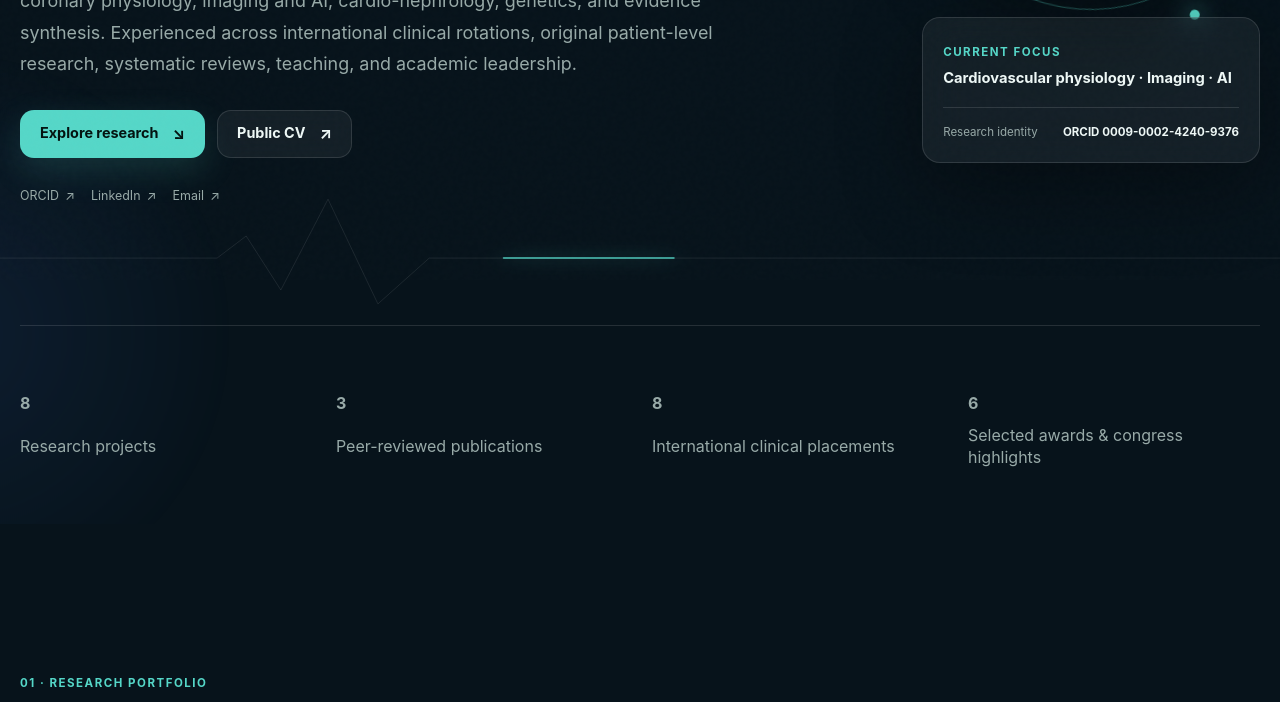
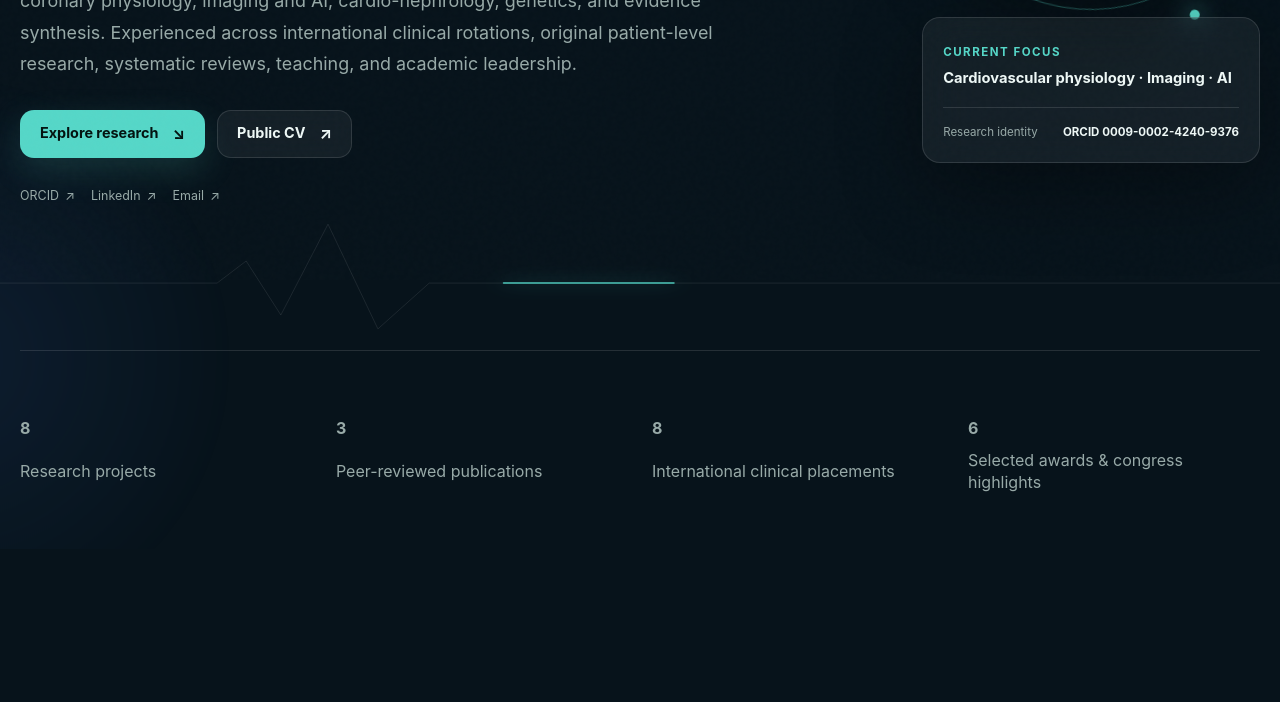
Before and after one commit to mahwisam2003-svg/mahmoud-einieh-portfolio, a website: page index.html in a window 1280 px wide. Shown: the part 520-1222 px from the top of the page. Drawn offline with Linux system fonts and the light colour scheme.

Commit message:
Explicitly move hero metrics lower below ECG

```diff
--- a/styles.css
+++ b/styles.css
@@ -61,7 +61,7 @@ button{color:inherit}
 .mobile-menu a{padding:13px 14px;border-radius:12px;color:var(--muted)}
 .mobile-menu a:hover{background:var(--panel);color:var(--text)}
 .section{position:relative;width:min(calc(100% - 40px),var(--max));margin:0 auto;padding:120px 0}
-.hero{min-height:100svh;padding-top:155px;padding-bottom:55px;display:grid;grid-template-columns:minmax(0,1.42fr) minmax(290px,.58fr);column-gap:75px;align-items:center}
+.hero{min-height:100svh;padding-top:155px;padding-bottom:125px;display:grid;grid-template-columns:minmax(0,1.42fr) minmax(290px,.58fr);column-gap:75px;align-items:center}
 .hero-visual{position:absolute;inset:0 calc((100vw - min(100vw - 40px,var(--max)))/-2);overflow:hidden;z-index:-2}
 .hero-visual:before{content:"";position:absolute;inset:0;background:linear-gradient(180deg,transparent 70%,var(--bg) 100%)}
 .orb{position:absolute;border-radius:50%;filter:blur(6px)}
@@ -102,7 +102,7 @@ h1 em{font-family:Georgia,"Times New Roman",serif;font-weight:400;color:var(--ac
 .profile-card strong{display:block;font-size:.92rem;margin-top:4px}
 .profile-card-row{display:flex;justify-content:space-between;gap:15px;padding-top:16px;border-top:1px solid var(--line);font-size:.72rem;color:var(--muted)}
 .profile-card-row strong{font-size:.72rem;margin:0;color:var(--text);text-align:right}
-.metric-strip{grid-column:1/-1;margin-top:120px;padding-top:28px;border-top:1px solid var(--line);display:grid;grid-template-columns:repeat(4,1fr);gap:24px}
+.metric-strip{grid-column:1/-1;margin-top:75px;padding-top:28px;border-top:1px solid var(--line);display:grid;grid-template-columns:repeat(4,1fr);gap:24px;position:relative;top:70px}
 .metric{display:grid;gap:7px}.metric strong{font-size:clamp(2.6rem,5vw,4.2rem);line-height:1;letter-spacing:-.05em}.metric span{font-size:1rem;line-height:1.35;color:var(--muted)}
 .section-intro{padding-top:145px}
 .section-heading{display:grid;grid-template-columns:1.5fr .65fr;gap:80px;align-items:end;margin-bottom:58px}
@@ -139,5 +139,5 @@ h1 em{font-family:Georgia,"Times New Roman",serif;font-weight:400;color:var(--ac
 .search-dialog{width:min(720px,calc(100% - 28px));border-radius:22px;padding:12px;top:12vh;margin:auto}.search-head{display:flex;align-items:center;gap:8px;border-bottom:1px solid var(--line);padding:4px 4px 12px}.search-head input{flex:1;background:transparent;border:0;outline:0;color:var(--text);font-size:1rem;padding:10px}.search-head kbd{font-size:.62rem;color:var(--muted);border:1px solid var(--line);padding:3px 6px;border-radius:6px}.search-results{max-height:60vh;overflow:auto;padding-top:8px}.search-result{display:block;padding:13px;border-radius:12px;cursor:pointer}.search-result:hover{background:var(--panel)}.search-result strong{display:block;font-size:.9rem}.search-result span{font-size:.7rem;color:var(--muted)}.search-empty{padding:26px;text-align:center;color:var(--muted);font-size:.82rem}
 .reveal{opacity:0;transform:translateY(24px);transition:opacity .75s var(--ease),transform .75s var(--ease)}.reveal.visible{opacity:1;transform:none}.delay-1{transition-delay:.12s}.research-card.reveal:nth-child(2n){transition-delay:.05s}.research-card.reveal:nth-child(3n){transition-delay:.1s}
 @media (prefers-reduced-motion:reduce){html{scroll-behavior:auto}.ecg-pulse,.portrait-ring{animation:none}.reveal{opacity:1;transform:none;transition:none}.cursor-glow{display:none}}
-@media(max-width:1000px){.credential-grid{grid-template-columns:repeat(2,1fr)}.desktop-nav{display:none}.menu-toggle{display:grid}.hero{grid-template-columns:1fr;min-height:auto;gap:55px;padding-top:145px}.hero-profile{justify-self:start;display:grid;grid-template-columns:220px 1fr;align-items:center;gap:28px;width:100%}.portrait-wrap{width:220px;margin:0}.metric-strip{margin-top:70px}.section-heading{grid-template-columns:1fr;gap:25px}.section-heading>p{max-width:700px}.research-card,.research-card.featured{grid-column:span 6}.signal-grid,.about-grid{grid-template-columns:1fr;gap:55px}.clinical-item{grid-template-columns:150px 1fr}.clinical-meta{grid-column:2}.outputs-grid{grid-template-columns:repeat(2,1fr)}.award-item{grid-template-columns:70px 1fr 1fr}.award-action{grid-column:3}.about-panel{max-width:700px}.footer-meta{text-align:left}}
-@media(max-width:720px){.credential-grid{grid-template-columns:1fr}.credential-card{min-height:0}.site-header{top:10px;width:calc(100% - 20px);height:58px}.brand-name{display:none}.mobile-menu{top:78px;left:10px;right:10px}.section{width:calc(100% - 28px);padding:88px 0}.hero{padding-top:120px}.hero-profile{grid-template-columns:1fr}.portrait-wrap{width:210px;margin:0 auto}.profile-card{width:100%}.metric-strip{grid-template-columns:repeat(2,1fr);gap:22px 16px;margin-top:55px}.metric strong{font-size:2.8rem}.metric span{font-size:.95rem}.research-card,.research-card.featured{grid-column:1/-1;min-height:330px}.signal-section{padding:90px 14px}.signal-panel{padding:22px}.clinical-route{overflow-x:auto;grid-template-columns:repeat(7,90px);padding-bottom:16px}.route-line{left:40px;right:auto;width:620px}.clinical-item{grid-template-columns:1fr;gap:10px}.clinical-meta{grid-column:1;margin-top:8px}.outputs-grid,.teaching-grid{grid-template-columns:1fr}.award-item{grid-template-columns:1fr;gap:8px;padding:22px 0}.award-action{grid-column:1;justify-self:start}.section-heading h2,.signal-copy h2,.about-copy h2,.contact-card h2{font-size:clamp(2.45rem,13vw,4rem)}.site-footer{width:calc(100% - 28px);flex-direction:column}.profile-card-row{flex-direction:column}.contact-card{border-radius:26px}.project-modal{padding:22px}.modal-metrics{grid-template-columns:1fr 1fr}}
+@media(max-width:1000px){.credential-grid{grid-template-columns:repeat(2,1fr)}.desktop-nav{display:none}.menu-toggle{display:grid}.hero{grid-template-columns:1fr;min-height:auto;gap:55px;padding-top:145px}.hero-profile{justify-self:start;display:grid;grid-template-columns:220px 1fr;align-items:center;gap:28px;width:100%}.portrait-wrap{width:220px;margin:0}.metric-strip{margin-top:15px;top:70px}.section-heading{grid-template-columns:1fr;gap:25px}.section-heading>p{max-width:700px}.research-card,.research-card.featured{grid-column:span 6}.signal-grid,.about-grid{grid-template-columns:1fr;gap:55px}.clinical-item{grid-template-columns:150px 1fr}.clinical-meta{grid-column:2}.outputs-grid{grid-template-columns:repeat(2,1fr)}.award-item{grid-template-columns:70px 1fr 1fr}.award-action{grid-column:3}.about-panel{max-width:700px}.footer-meta{text-align:left}}
+@media(max-width:720px){.credential-grid{grid-template-columns:1fr}.credential-card{min-height:0}.site-header{top:10px;width:calc(100% - 20px);height:58px}.brand-name{display:none}.mobile-menu{top:78px;left:10px;right:10px}.section{width:calc(100% - 28px);padding:88px 0}.hero{padding-top:120px}.hero-profile{grid-template-columns:1fr}.portrait-wrap{width:210px;margin:0 auto}.profile-card{width:100%}.metric-strip{grid-template-columns:repeat(2,1fr);gap:22px 16px;margin-top:15px;top:55px}.metric strong{font-size:2.8rem}.metric span{font-size:.95rem}.research-card,.research-card.featured{grid-column:1/-1;min-height:330px}.signal-section{padding:90px 14px}.signal-panel{padding:22px}.clinical-route{overflow-x:auto;grid-template-columns:repeat(7,90px);padding-bottom:16px}.route-line{left:40px;right:auto;width:620px}.clinical-item{grid-template-columns:1fr;gap:10px}.clinical-meta{grid-column:1;margin-top:8px}.outputs-grid,.teaching-grid{grid-template-columns:1fr}.award-item{grid-template-columns:1fr;gap:8px;padding:22px 0}.award-action{grid-column:1;justify-self:start}.section-heading h2,.signal-copy h2,.about-copy h2,.contact-card h2{font-size:clamp(2.45rem,13vw,4rem)}.site-footer{width:calc(100% - 28px);flex-direction:column}.profile-card-row{flex-direction:column}.contact-card{border-radius:26px}.project-modal{padding:22px}.modal-metrics{grid-template-columns:1fr 1fr}}
```
